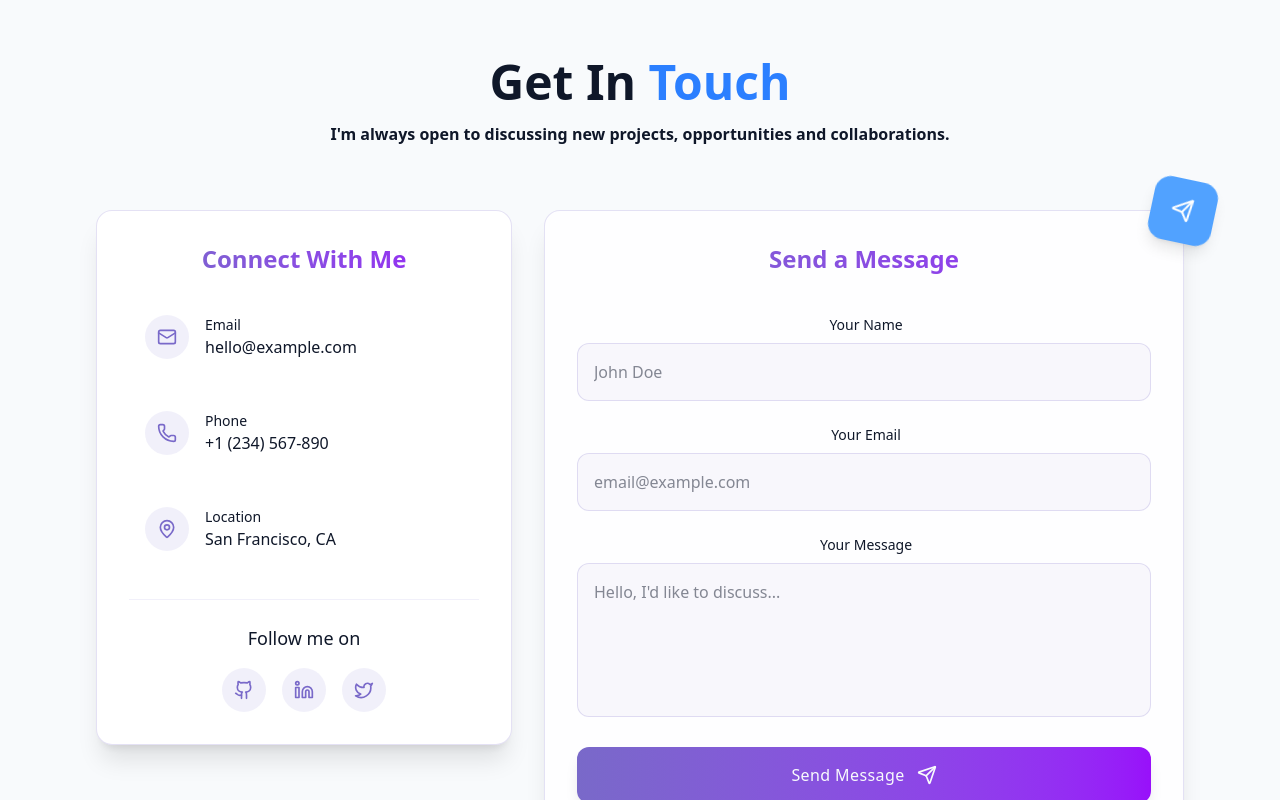
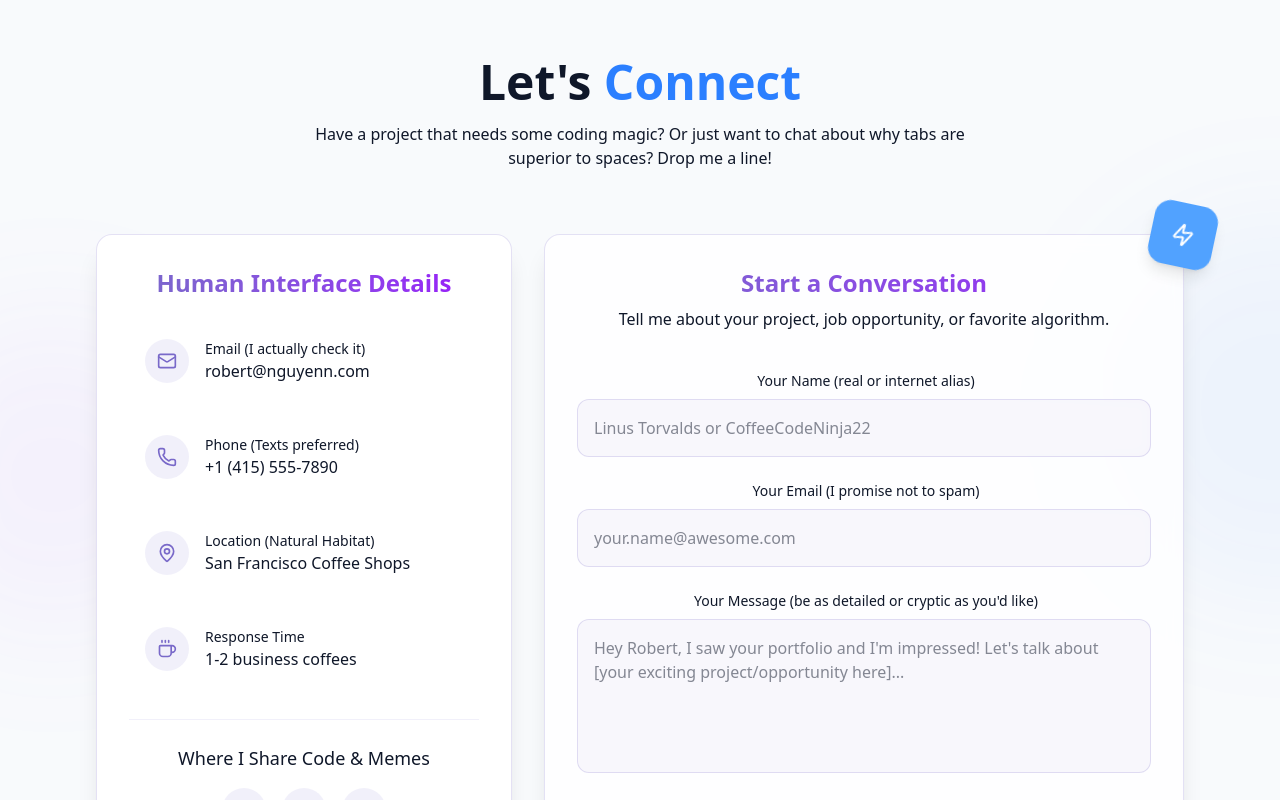
Before and after one commit to robert-nguyenn/personal-site, a React (Vite) app: page / in a window 1280 px wide. Shown: the part 5680-6480 px from the top of the page. Built offline with nearby package versions, Linux system fonts and the light colour scheme.

Commit message:
style: Enhance ContactSection with engaging language and humor; update layout and content for a more personalized user experience

```diff
--- a/src/components/ContactSection.jsx
+++ b/src/components/ContactSection.jsx
@@ -1,5 +1,5 @@
 import { useState, useRef, useEffect } from "react";
-import { Mail, Phone, MapPin, Github, Linkedin, Twitter, Send, ArrowRight, Loader2 } from "lucide-react";
+import { Mail, Phone, MapPin, Github, Linkedin, Twitter, Send, ArrowRight, Loader2, Coffee, Zap } from "lucide-react";
 
 // Simple cn utility function
 const cn = (...classes) => {
@@ -46,7 +46,7 @@ export const ContactSection = () => {
     if (!formState.name || !formState.email || !formState.message) {
       setFormStatus({
         type: "error",
-        message: "Please fill out all fields."
+        message: "Please fill out all fields. My ESP isn't working today 😉"
       });
       setShake(true);
       setTimeout(() => setShake(false), 600);
@@ -61,7 +61,7 @@ export const ContactSection = () => {
 
       setFormStatus({
         type: "success",
-        message: "Thank you! I'll get back to you soon."
+        message: "Message received! I'll respond faster than my code compiles (which is pretty fast)."
       });
 
       setFormState({
@@ -72,7 +72,7 @@ export const ContactSection = () => {
     } catch (error) {
       setFormStatus({
         type: "error",
-        message: "Something went wrong. Please try again."
+        message: "Looks like the internet gremlins got your message. Please try again!"
       });
     } finally {
       setIsSubmitting(false);
@@ -116,17 +116,21 @@ export const ContactSection = () => {
 
   return (
     <section id="contact" className="py-24 px-4 relative overflow-hidden">
-      {/* Removed the specific background elements to use global background */}
+      {/* Background elements */}
+      <div className="absolute inset-0 overflow-hidden pointer-events-none">
+        <div className="absolute top-1/4 right-0 w-96 h-96 bg-blue-500/5 rounded-full filter blur-3xl transform translate-x-1/2"></div>
+        <div className="absolute bottom-1/3 left-0 w-80 h-80 bg-purple-500/5 rounded-full filter blur-3xl transform -translate-x-1/3"></div>
+      </div>
 
       <div className="container mx-auto max-w-6xl relative z-10">
         <div className="text-center mb-16">
           <h2 className="text-3xl md:text-5xl font-bold text-foreground">
-            Get In <span className="text-blue-500 relative inline-block">
-              Touch
+            Let's <span className="text-blue-500 relative inline-block">
+              Connect
             </span>
           </h2>
-          <p className="mt-4 text-muted-foreground max-w-2xl mx-auto font-bold">
-            I'm always open to discussing new projects, opportunities and collaborations.
+          <p className="mt-4 text-muted-foreground max-w-2xl mx-auto">
+            Have a project that needs some coding magic? Or just want to chat about why tabs are superior to spaces? Drop me a line!
           </p>
         </div>
 
@@ -148,37 +152,37 @@ export const ContactSection = () => {
               >
                 <div className="relative z-10">
                   <h3 className="text-2xl font-bold mb-6 bg-gradient-to-r from-primary to-purple-600 bg-clip-text text-transparent">
-                    Connect With Me
+                    Human Interface Details
                   </h3>
 
                   <div className="space-y-5">
                     <a
-                      href="mailto:hello@example.com"
+                      href="mailto:robert@nguyenn.com"
                       className="flex items-center gap-4 p-4 rounded-xl transition-all duration-300 hover:bg-primary/5 group"
                     >
                       <div className="p-3 rounded-full bg-primary/10 group-hover:bg-primary/20 transition-colors">
                         <Mail className="h-5 w-5 text-primary" />
                       </div>
                       <div className="text-left">
-                        <p className="text-sm text-muted-foreground">Email</p>
+                        <p className="text-sm text-muted-foreground">Email (I actually check it)</p>
                         <p className="font-medium group-hover:text-primary transition-colors text-foreground">
-                          hello@example.com
+                          robert@nguyenn.com
                         </p>
                       </div>
                       <ArrowRight className="h-4 w-4 opacity-0 group-hover:opacity-100 group-hover:translate-x-1 transition-all duration-300 ml-auto text-primary" />
                     </a>
 
                     <a
-                      href="tel:+1234567890"
+                      href="tel:+14155557890"
                       className="flex items-center gap-4 p-4 rounded-xl transition-all duration-300 hover:bg-primary/5 group"
                     >
                       <div className="p-3 rounded-full bg-primary/10 group-hover:bg-primary/20 transition-colors">
                         <Phone className="h-5 w-5 text-primary" />
                       </div>
                       <div className="text-left">
-                        <p className="text-sm text-muted-foreground">Phone</p>
+                        <p className="text-sm text-muted-foreground">Phone (Texts preferred)</p>
                         <p className="font-medium group-hover:text-primary transition-colors text-foreground">
-                          +1 (234) 567-890
+                          +1 (415) 555-7890
                         </p>
                       </div>
                       <ArrowRight className="h-4 w-4 opacity-0 group-hover:opacity-100 group-hover:translate-x-1 transition-all duration-300 ml-auto text-primary" />
@@ -189,9 +193,21 @@ export const ContactSection = () => {
                         <MapPin className="h-5 w-5 text-primary" />
                       </div>
                       <div className="text-left">
-                        <p className="text-sm text-muted-foreground">Location</p>
+                        <p className="text-sm text-muted-foreground">Location (Natural Habitat)</p>
                         <p className="font-medium group-hover:text-primary transition-colors text-foreground">
-                          San Francisco, CA
+                          San Francisco Coffee Shops
+                        </p>
+                      </div>
+                    </div>
+
+                    <div className="flex items-center gap-4 p-4 rounded-xl transition-all duration-300 hover:bg-primary/5 group">
+                      <div className="p-3 rounded-full bg-primary/10 group-hover:bg-primary/20 transition-colors">
+                        <Coffee className="h-5 w-5 text-primary" />
+                      </div>
+                      <div className="text-left">
+                        <p className="text-sm text-muted-foreground">Response Time</p>
+                        <p className="font-medium group-hover:text-primary transition-colors text-foreground">
+                          1-2 business coffees
                         </p>
                       </div>
                     </div>
@@ -199,10 +215,10 @@ export const ContactSection = () => {
 
                   {/* Social Links */}
                   <div className="mt-8 pt-6 border-t border-primary/10">
-                    <h4 className="text-lg font-medium mb-4 text-foreground">Follow me on</h4>
+                    <h4 className="text-lg font-medium mb-4 text-foreground">Where I Share Code & Memes</h4>
                     <div className="flex gap-4 justify-center">
                       <a
-                        href="https://github.com/yourusername"
+                        href="https://github.com/robertnguyenn"
                         target="_blank"
                         rel="noopener noreferrer"
                         className="p-3 rounded-full bg-primary/10 hover:bg-primary/20 transition-colors hover:scale-110 transform duration-300"
@@ -211,7 +227,7 @@ export const ContactSection = () => {
                         <Github className="h-5 w-5 text-primary" />
                       </a>
                       <a
-                        href="https://linkedin.com/in/yourusername"
+                        href="https://linkedin.com/in/robert-nguyen"
                         target="_blank"
                         rel="noopener noreferrer"
                         className="p-3 rounded-full bg-primary/10 hover:bg-primary/20 transition-colors hover:scale-110 transform duration-300"
@@ -220,7 +236,7 @@ export const ContactSection = () => {
                         <Linkedin className="h-5 w-5 text-primary" />
                       </a>
                       <a
-                        href="https://twitter.com/yourusername"
+                        href="https://twitter.com/robertnguyenn"
                         target="_blank"
                         rel="noopener noreferrer"
                         className="p-3 rounded-full bg-primary/10 hover:bg-primary/20 transition-colors hover:scale-110 transform duration-300"
@@ -239,21 +255,22 @@ export const ContactSection = () => {
           <div className="md:col-span-3">
             <div className={cn(
               "relative p-8 rounded-2xl backdrop-blur-sm transition-all bg-card/80 border border-primary/20 shadow-xl",
-              shake ? "animate-pulse" : ""
+              shake ? "animate-shake" : ""
             )}>
               {/* Floating message icon */}
               <div className="absolute -top-8 -right-8 w-16 h-16 flex items-center justify-center bg-blue-400 rounded-2xl shadow-lg rotate-12 transform hover:rotate-0 transition-transform duration-300 group">
-                <Send className="h-6 w-6 text-white transform -rotate-12 group-hover:rotate-0 transition-transform" />
+                <Zap className="h-6 w-6 text-white transform -rotate-12 group-hover:rotate-0 transition-transform" />
               </div>
 
               <form ref={formRef} onSubmit={handleSubmit} className="relative z-10 space-y-6">
-                <h3 className="text-2xl font-bold mb-6 bg-gradient-to-r from-primary to-purple-600 bg-clip-text text-transparent">
-                  Send a Message
+                <h3 className="text-2xl font-bold mb-2 bg-gradient-to-r from-primary to-purple-600 bg-clip-text text-transparent">
+                  Start a Conversation
                 </h3>
+                <p className="text-muted-foreground mb-6">Tell me about your project, job opportunity, or favorite algorithm.</p>
 
                 <div className="animate-item opacity-0 translate-y-4 transition-all duration-500" style={{transitionDelay: '100ms'}}>
                   <label htmlFor="name" className="block text-sm font-medium mb-2 ml-1 text-muted-foreground">
-                    Your Name
+                    Your Name (real or internet alias)
                   </label>
                   <div className="relative group">
                     <input
@@ -263,14 +280,14 @@ export const ContactSection = () => {
                       value={formState.name}
                       onChange={handleChange}
                       className="w-full p-4 bg-primary/5 border border-primary/20 rounded-xl focus:outline-none focus:ring-2 focus:ring-primary/30 focus:border-primary/40 transition-all duration-300 backdrop-blur-sm placeholder:text-muted-foreground text-foreground"
-                      placeholder="John Doe"
+                      placeholder="Linus Torvalds or CoffeeCodeNinja22"
                     />
                   </div>
                 </div>
 
                 <div className="animate-item opacity-0 translate-y-4 transition-all duration-500" style={{transitionDelay: '200ms'}}>
                   <label htmlFor="email" className="block text-sm font-medium mb-2 ml-1 text-muted-foreground">
-                    Your Email
+                    Your Email (I promise not to spam)
                   </label>
                   <div className="relative group">
                     <input
@@ -280,14 +297,14 @@ export const ContactSection = () => {
                       value={formState.email}
                       onChange={handleChange}
                       className="w-full p-4 bg-primary/5 border border-primary/20 rounded-xl focus:outline-none focus:ring-2 focus:ring-primary/30 focus:border-primary/40 transition-all duration-300 backdrop-blur-sm placeholder:text-muted-foreground text-foreground"
-                      placeholder="email@example.com"
+                      placeholder="your.name@awesome.com"
                     />
                   </div>
                 </div>
 
                 <div className="animate-item opacity-0 translate-y-4 transition-all duration-500" style={{transitionDelay: '300ms'}}>
                   <label htmlFor="message" className="block text-sm font-medium mb-2 ml-1 text-muted-foreground">
-                    Your Message
+                    Your Message (be as detailed or cryptic as you'd like)
                   </label>
                   <div className="relative group">
                     <textarea
@@ -297,7 +314,7 @@ export const ContactSection = () => {
                       onChange={handleChange}
                       rows="5"
                       className="w-full p-4 bg-primary/5 border border-primary/20 rounded-xl focus:outline-none focus:ring-2 focus:ring-primary/30 focus:border-primary/40 transition-all duration-300 backdrop-blur-sm resize-none placeholder:text-muted-foreground text-foreground"
-                      placeholder="Hello, I'd like to discuss..."
+                      placeholder="Hey Robert, I saw your portfolio and I'm impressed! Let's talk about [your exciting project/opportunity here]..."
                     ></textarea>
                   </div>
                 </div>
@@ -329,11 +346,11 @@ export const ContactSection = () => {
                       {isSubmitting ? (
                         <>
                           <Loader2 className="h-5 w-5 animate-spin" />
-                          <span className="tracking-wide">Processing...</span>
+                          <span className="tracking-wide">Sending bytes to server...</span>
                         </>
                       ) : (
                         <>
-                          <span className="tracking-wide">Send Message</span>
+                          <span className="tracking-wide">Initiate Conversation</span>
                           <Send className="h-5 w-5 group-hover:translate-x-1 group-hover:-translate-y-1 transition-transform duration-300" />
                         </>
                       )}
```
